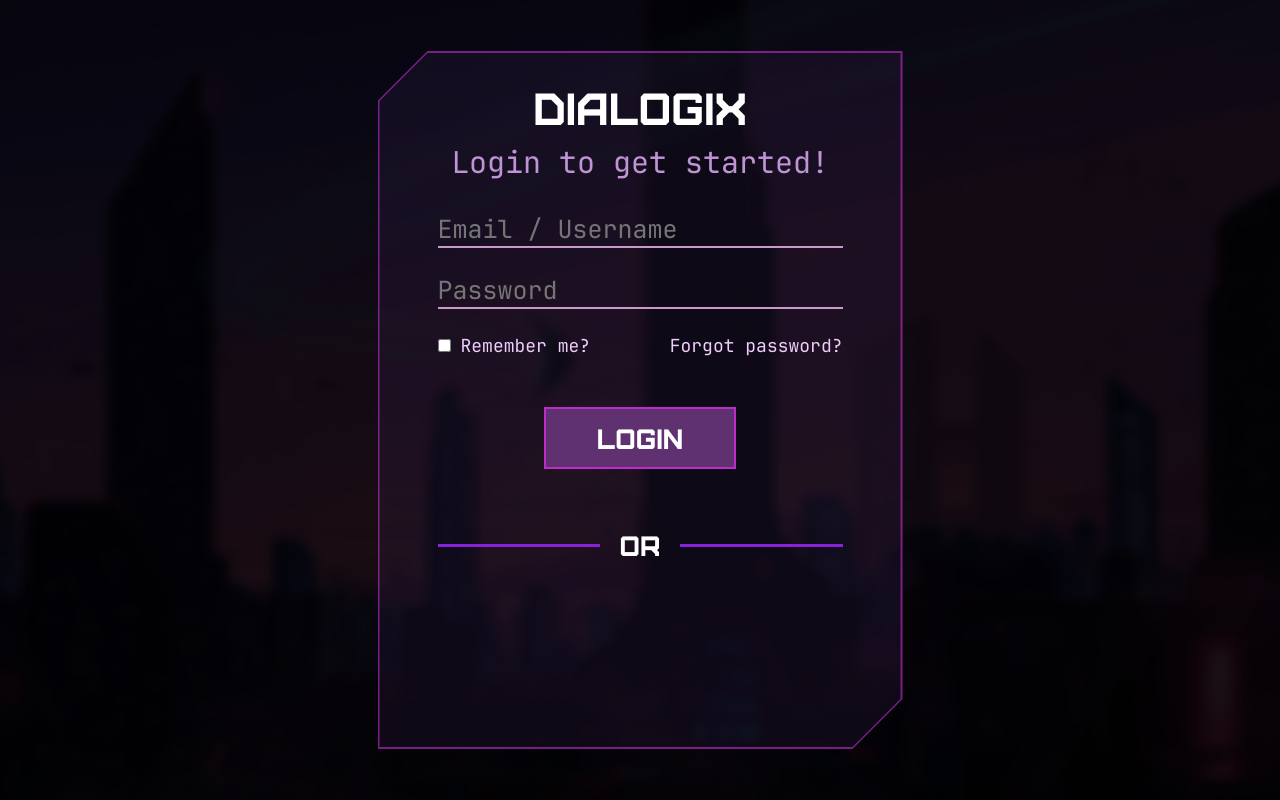
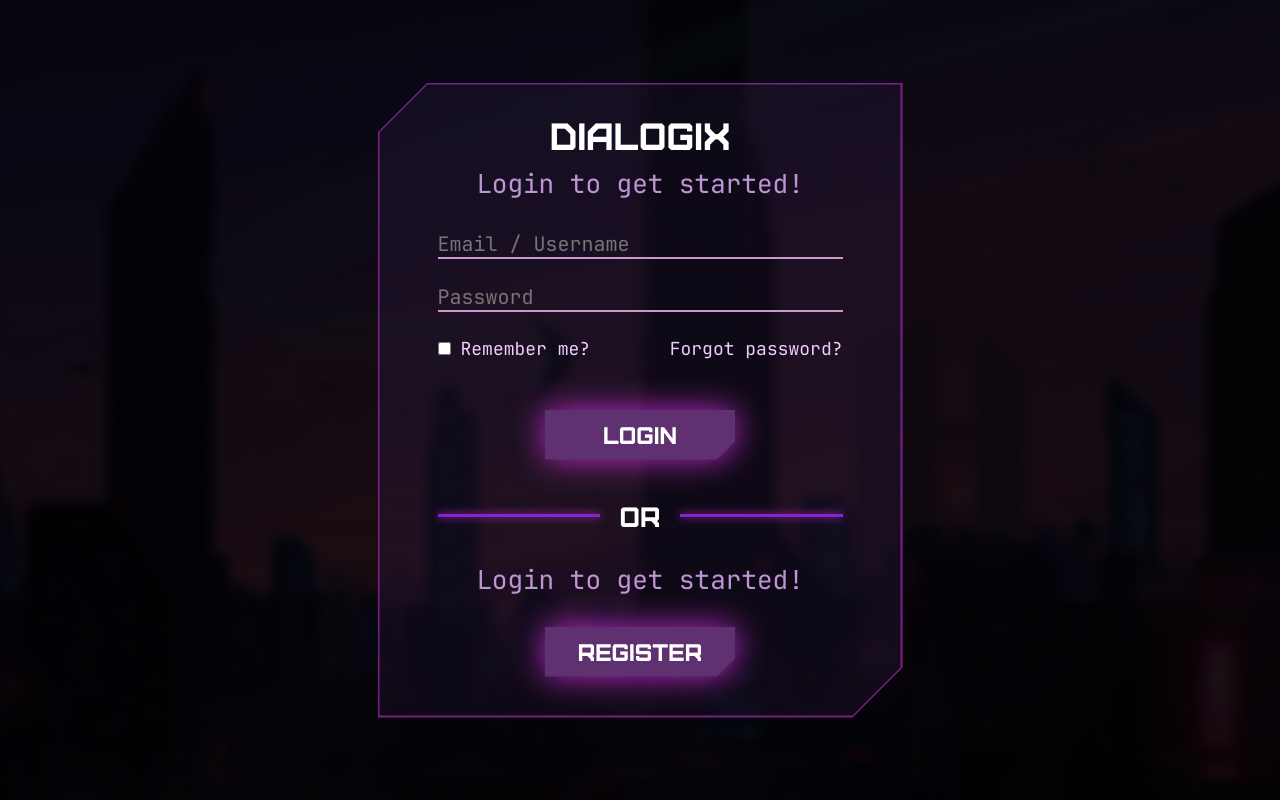
Before and after one commit to MrRomaLol/dialogix-frontend, a React (Create React App) app: page /login in a window 1280 px wide. Built offline with nearby package versions, Linux system fonts and the light colour scheme.

Commit message:
LoginPage update

```diff
--- a/package.json
+++ b/package.json
@@ -58,6 +58,7 @@
     ]
   },
   "devDependencies": {
+    "@babel/plugin-proposal-private-property-in-object": "^7.21.11",
     "concurrently": "^8.2.1",
     "cross-env": "^7.0.3",
     "electron": "^27.0.0",
--- a/src/App.js
+++ b/src/App.js
@@ -27,9 +27,9 @@ function App() {
             <GlobalStyle/>
             <BrowserRouter>
                 <Routes>
-                    <Route path="/"         element={<MainPage/>}/>
-                    <Route path="/app"      element={<AppPage/>}/>
-                    <Route path="/login"    element={<LoginPage/>}/>
+                    <Route path="/" element={<MainPage/>}/>
+                    <Route path="/app" element={<AppPage/>}/>
+                    <Route path="/login" element={<LoginPage/>}/>
                     <Route path="/register" element={<RegisterPage/>}/>
                 </Routes>
             </BrowserRouter>
--- a/src/components/SmallScreen.js
+++ b/src/components/SmallScreen.js
@@ -34,10 +34,12 @@ const Border = styled.div`
 
 const H1 = styled.h1`
   color: white;
+  font-family: Furore, serif;
 `
 
 const P = styled.p`
   color: white;
+  font-family: JetBrains Mono, serif;
 `
 
 const Container = styled.div`
--- a/src/pages/LoginPage.js
+++ b/src/pages/LoginPage.js
@@ -1,4 +1,4 @@
-import React, {useState} from 'react';
+import React from 'react';
 
 import styled from "styled-components";
 import ContentContainer from "../components/ContentContainer";
@@ -6,19 +6,19 @@ import {AppBackground, AppContent} from "../components/styled-parts/AppBackgroun
 import ElectronHeader from "../components/ElectronHeader";
 
 const StyledAppContent = styled(AppContent)`
+  position: relative;
   justify-content: center;
   align-items: center;
 `
 
 const Container = styled.div`
   width: 525px;
-  height: 698px;
-
+  height: 635px;
 `
 
 export const LRNameDX = styled.p`
   font-family: Furore, serif;
-  font-size: 45px;
+  font-size: 38px;
   color: white;
 
   display: flex;
@@ -26,8 +26,8 @@ export const LRNameDX = styled.p`
 `
 
 const LTGS = styled.p`
-  font-family: "JetBrains Mono", serif;
-  font-size: 30px;
+  font-family: JetBrains Mono, serif;
+  font-size: 26px;
   color: #BF94D4;
 
   padding-top: 10px;
@@ -37,25 +37,6 @@ const LTGS = styled.p`
   justify-content: center;
 `
 
-// .input-label {
-//     color: #fff;
-//     position: relative;
-//     pointer-events: none;
-//     font-size: large;
-//     left: 13px;
-//     top: -30px;
-//     transition: 0.2s;
-// }
-//
-// .input-text:focus ~ .input-label, .enabled ~ .input-label {
-//     top: -55px;
-//     left: 10px;
-//     font-size: small;
-//     color: white;
-//     padding: 0 5px 0 5px;
-//     border-radius: 5px;
-// }
-
 const LRInput = styled.input`
   width: 100%;
   margin-bottom: 25px;
@@ -64,17 +45,10 @@ const LRInput = styled.input`
   border: 0;
   border-bottom: 2px solid #C999CA;
 
-  font-family: "JetBrains Mono", serif;
-  font-size: 25px;
+  font-family: JetBrains Mono, serif;
+  font-size: 20px;
   color: white;
 `
-
-export const LRInputBox = ({name}) => {
-
-    return (
-        <LRInput placeholder={name} />
-    );
-}
 
 const RMFPText = styled.p`
   font-family: "JetBrains Mono", serif;
@@ -85,40 +59,35 @@ const RMFPText = styled.p`
 const RemMeForgotPassword = () => {
 
     return (
-        <div style={{display: "flex", flexDirection:"row", justifyContent: "space-between"}}>
-            <div style={{display: "flex", flexDirection:"row",}}>
-                <input type={"checkbox"} style={{marginRight:"10px"}}/>
+        <div style={{display: "flex", flexDirection: "row", justifyContent: "space-between", marginBottom: "50px"}}>
+            <div style={{display: "flex", flexDirection: "row",}}>
+                <input type={"checkbox"} style={{marginRight: "10px"}}/>
                 <RMFPText>Remember me?</RMFPText>
             </div>
-            <>
             <RMFPText>Forgot password?</RMFPText>
-            </>
         </div>
     );
 }
 
 const CutButton = styled.button`
-  height: 62px;
-  width: 192px;
-
-  margin: 50px 0 40px 0;
+  height: 50px;
+  width: 190px;
 
   background-color: #5F3170;
-  border: 2px solid #BC2CC9;
+  border: 0;
 
   color: white;
   font-family: Furore, serif;
-  font-size: 28px;
+  font-size: 24px;
+
+  clip-path: polygon(0 0, 100% 0, 100% calc(100% - 18px), calc(100% - 18px) 100%, 0 100%);
 `
 
-export const LRButton = ({name}) => {
-
-    return (
-        <CutButton>
-            {name}
-        </CutButton>
-    );
-}
+const ButtonEobaniyBlur = styled.div`
+  display: flex;
+  justify-content: center;
+  filter: drop-shadow(#BC2CC9 0 0 16px);
+`
 
 const OrText = styled.p`
   color: white;
@@ -132,30 +101,29 @@ const Line = styled.div`
   width: 100%;
 
   height: 3px;
+
   background-color: #8723D6;
+
+  filter: drop-shadow(#BC2CC9 0 0 4px);
 
   display: flex;
   align-self: center;
 `
 
-const OrLine = () => {
-
-    return (
-        <div style={{display:"flex", flexDirection:"row"}}>
-            <Line />
+const OrLine = () => (
+    <div style={{display: "flex", flexDirection: "row", marginTop: "20px"}}>
+        <Line/>
         <OrText>OR</OrText>
-            <Line />
+        <Line/>
     </div>
-    );
-}
+)
 
 const LoginPage = () => {
     return (
         <React.Fragment>
-            <div style={{top: 0, position: "absolute", zIndex: 50, width: "100%"}}>
+            <AppBackground/>
+            <AppContent>
                 {window.IS_USING_DIALOGIX_APP && <ElectronHeader/>}
-            </div>
-            <AppBackground/>
                 <StyledAppContent>
                     <Container>
                         <ContentContainer>
@@ -163,22 +131,28 @@ const LoginPage = () => {
                                 <LRNameDX>DIALOGIX</LRNameDX>
                                 <LTGS>Login to get started!</LTGS>
 
-                            <LRInputBox name={"Email / Username"}/>
-                            <LRInputBox name={"Password"}/>
+                                <LRInput placeholder={"Email / Username"}/>
+                                <LRInput placeholder={"Password"}/>
 
-                            <RemMeForgotPassword />
+                                <RemMeForgotPassword/>
 
-                            <div style={{display:"flex", justifyContent:"center"}}>
-                                <LRButton name={"Login"} />
-                            </div>
+                                <ButtonEobaniyBlur>
+                                    <CutButton>Login</CutButton>
+                                </ButtonEobaniyBlur>
 
-                            <OrLine />
+                                <OrLine/>
 
+                                <LTGS>Login to get started!</LTGS>
+
+                                <ButtonEobaniyBlur>
+                                    <CutButton>Register</CutButton>
+                                </ButtonEobaniyBlur>
 
                             </div>
                         </ContentContainer>
                     </Container>
                 </StyledAppContent>
+            </AppContent>
         </React.Fragment>
     );
 };
```
Lines whose indentation alone changed are shown as unchanged.
